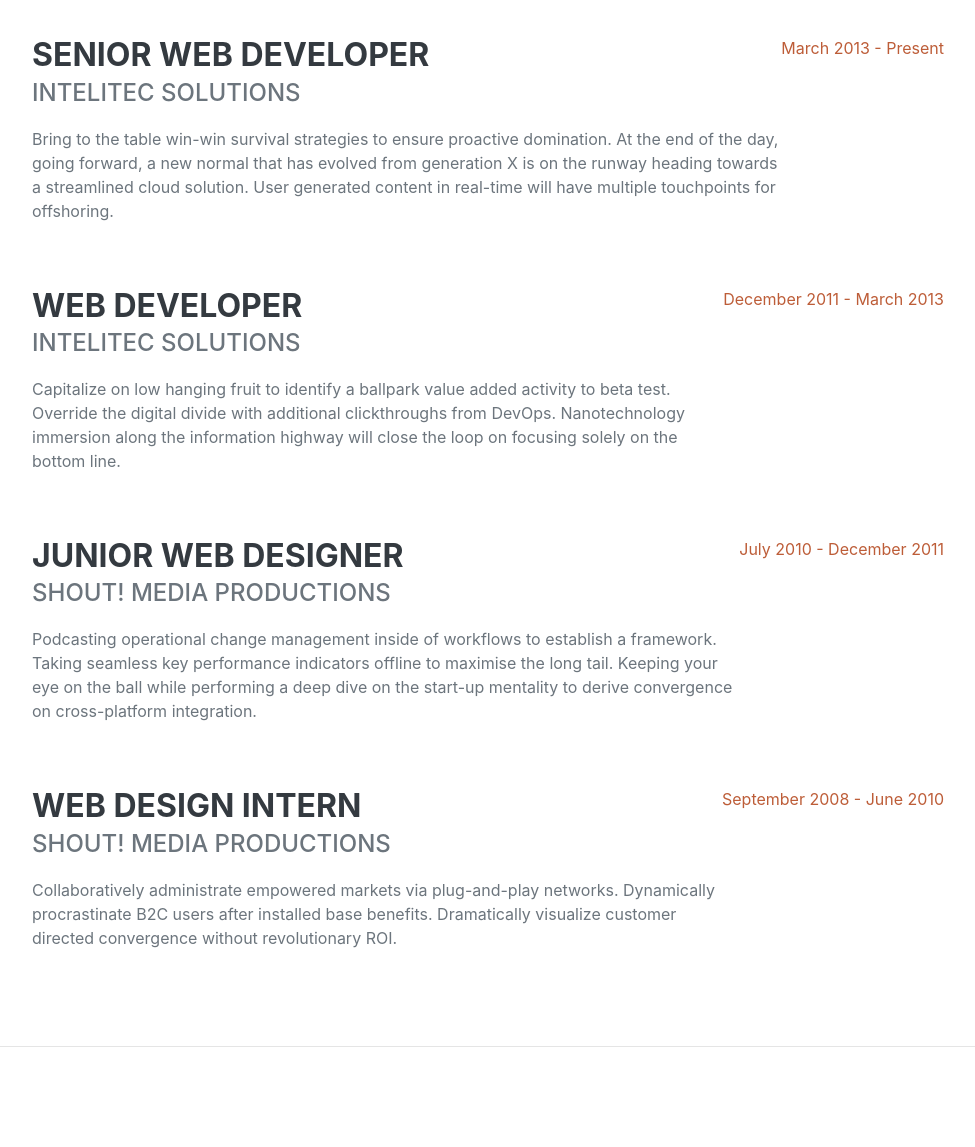
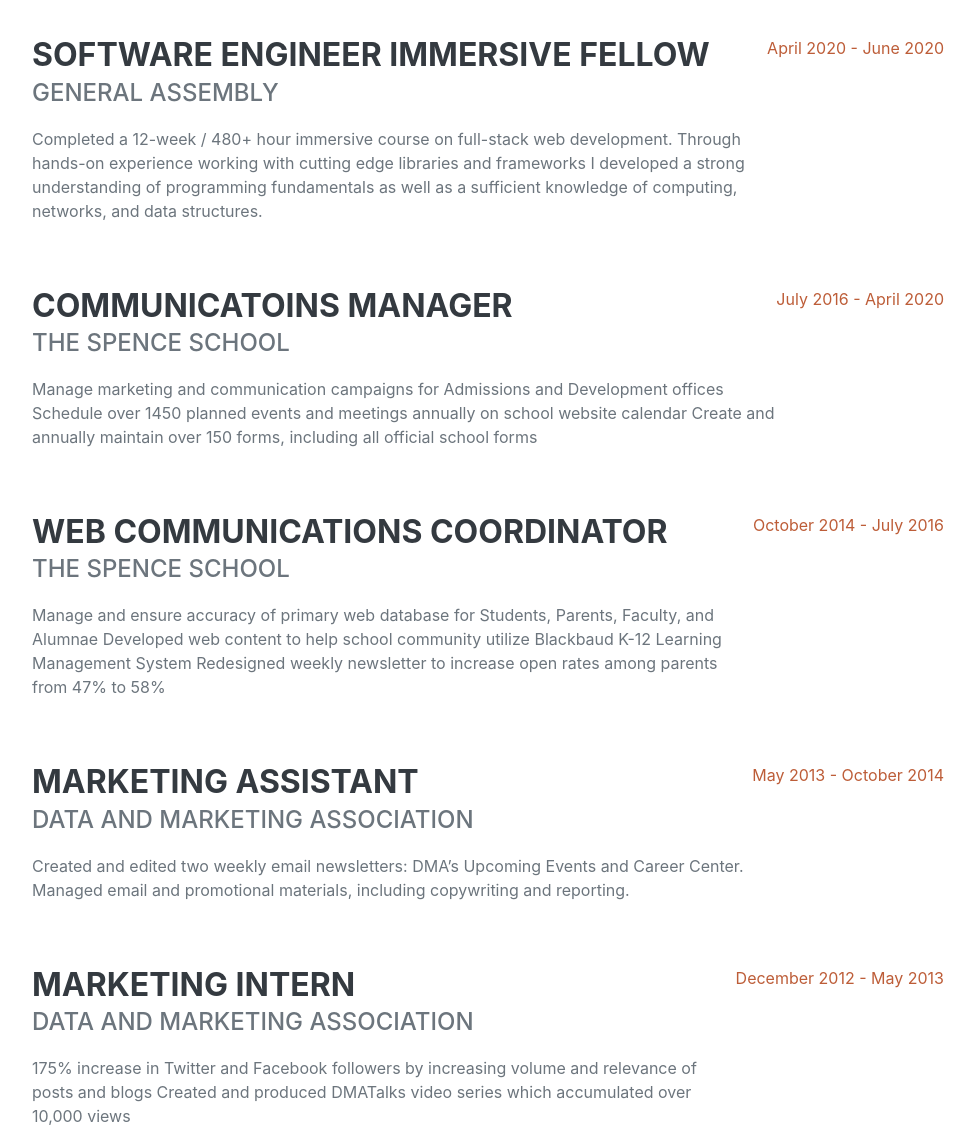
Before and after one commit to greenemax/maxgreene, a website: page index.html in a window 1280 px wide. Shown: the part 960-2107 px from the top of the page, without its empty margins (288-1263 px from the left). Drawn offline with nearby package versions, Linux system fonts and the light colour scheme; a web font is replaced by a local one.

Commit message:
Updated text on my web page to be more customized.

```diff
--- a/index.html
+++ b/index.html
@@ -5,7 +5,7 @@
         <meta name="viewport" content="width=device-width, initial-scale=1, shrink-to-fit=no" />
         <meta name="description" content="" />
         <meta name="author" content="" />
-        <title>Resume - Start Bootstrap Theme</title>
+        <title>Max Greene: Software Engineer</title>
         <link rel="icon" type="image/x-icon" href="assets/img/favicon.ico" />
         <!-- Font Awesome icons (free version)-->
         <script src="https://use.fontawesome.com/releases/v5.13.0/js/all.js" crossorigin="anonymous"></script>
@@ -47,7 +47,8 @@
                         1284 Beacon Street · Brookline, MA 02446 · (774)279-2244 ·
                         <a href="mjgreene27@gmail.com">mjgreene27@gmail.com</a>
                     </div>
-                    <p class="lead mb-5">I am experienced in leveraging agile frameworks to provide a robust synopsis for high level overviews. Iterative approaches to corporate strategy foster collaborative thinking to further the overall value proposition.</p>
+                    <p class="lead mb-5"> I am a full stack software engineer with a background in communications and marketing. Experienced front-end web developer with a proven track record of developing and executing comprehensive web marketing strategies and programs that deliver against key business objectives, to include content and email marketing, social media, search engine optimization, and web analytics. Additional capabilities and interests include UX/UI design, photography, and video production. Consistently demonstrates a strong work ethic, organizational skills and attention to detail, ensuring all projects are delivered on time and on strategy. A creative team player that works effectively with others and is motivated to do what is best for the company and the team.
+</p>
                     <div class="social-icons">
                         <a class="social-icon" href="#"><i class="fab fa-linkedin-in"></i></a>
                         <a class="social-icon" href="#"><i class="fab fa-github"></i></a>
@@ -63,35 +64,53 @@
                     <h2 class="mb-5">Experience</h2>
                     <div class="d-flex flex-column flex-md-row justify-content-between mb-5">
                         <div class="flex-grow-1">
-                            <h3 class="mb-0">Senior Web Developer</h3>
-                            <div class="subheading mb-3">Intelitec Solutions</div>
-                            <p>Bring to the table win-win survival strategies to ensure proactive domination. At the end of the day, going forward, a new normal that has evolved from generation X is on the runway heading towards a streamlined cloud solution. User generated content in real-time will have multiple touchpoints for offshoring.</p>
+                            <h3 class="mb-0">Software Engineer Immersive Fellow</h3>
+                            <div class="subheading mb-3">General Assembly</div>
+                            <p>Completed a 12-week / 480+ hour immersive course on full-stack web development. Through hands-on experience working with cutting edge libraries and frameworks I developed a strong understanding of programming fundamentals as well as a sufficient knowledge of computing, networks, and data structures.</p>
                         </div>
-                        <div class="flex-shrink-0"><span class="text-primary">March 2013 - Present</span></div>
+                        <div class="flex-shrink-0"><span class="text-primary">April 2020 - June 2020</span></div>
                     </div>
                     <div class="d-flex flex-column flex-md-row justify-content-between mb-5">
                         <div class="flex-grow-1">
-                            <h3 class="mb-0">Web Developer</h3>
-                            <div class="subheading mb-3">Intelitec Solutions</div>
-                            <p>Capitalize on low hanging fruit to identify a ballpark value added activity to beta test. Override the digital divide with additional clickthroughs from DevOps. Nanotechnology immersion along the information highway will close the loop on focusing solely on the bottom line.</p>
+                            <h3 class="mb-0">Communicatoins Manager</h3>
+                            <div class="subheading mb-3">The Spence School</div>
+                            <p>Manage marketing and communication campaigns for Admissions and Development offices
+Schedule over 1450  planned events and meetings annually on school website calendar
+Create and annually maintain over 150 forms, including all official school forms
+</p>
                         </div>
-                        <div class="flex-shrink-0"><span class="text-primary">December 2011 - March 2013</span></div>
+                        <div class="flex-shrink-0"><span class="text-primary">July 2016 - April 2020</span></div>
                     </div>
                     <div class="d-flex flex-column flex-md-row justify-content-between mb-5">
                         <div class="flex-grow-1">
-                            <h3 class="mb-0">Junior Web Designer</h3>
-                            <div class="subheading mb-3">Shout! Media Productions</div>
-                            <p>Podcasting operational change management inside of workflows to establish a framework. Taking seamless key performance indicators offline to maximise the long tail. Keeping your eye on the ball while performing a deep dive on the start-up mentality to derive convergence on cross-platform integration.</p>
+                            <h3 class="mb-0">Web Communications Coordinator</h3>
+                            <div class="subheading mb-3">The Spence School</div>
+                            <p>Manage and ensure accuracy of primary web database for Students, Parents, Faculty, and Alumnae
+Developed web content to help school community utilize Blackbaud K-12 Learning Management System
+Redesigned weekly newsletter to increase open rates among parents from 47% to 58%
+</p>
                         </div>
-                        <div class="flex-shrink-0"><span class="text-primary">July 2010 - December 2011</span></div>
+                        <div class="flex-shrink-0"><span class="text-primary"> October 2014 - July 2016</span></div>
+                    </div>
+                    <div class="d-flex flex-column flex-md-row justify-content-between mb-5">
+                        <div class="flex-grow-1">
+                          <h3 class="mb-0">Marketing Assistant</h3>
+                          <div class="subheading mb-3">Data and Marketing Association</div>
+                          <p>Created and edited two weekly email newsletters: DMA’s Upcoming Events and Career Center.
+Managed email and promotional materials, including copywriting and reporting.
+</p>
+                      </div>
+                      <div class="flex-shrink-0"><span class="text-primary">May 2013 - October 2014</span></div>
                     </div>
                     <div class="d-flex flex-column flex-md-row justify-content-between">
                         <div class="flex-grow-1">
-                            <h3 class="mb-0">Web Design Intern</h3>
-                            <div class="subheading mb-3">Shout! Media Productions</div>
-                            <p>Collaboratively administrate empowered markets via plug-and-play networks. Dynamically procrastinate B2C users after installed base benefits. Dramatically visualize customer directed convergence without revolutionary ROI.</p>
+                            <h3 class="mb-0">Marketing Intern</h3>
+                            <div class="subheading mb-3">Data and Marketing Association</div>
+                            <p>175% increase in Twitter and Facebook followers by increasing volume and relevance of posts and blogs
+Created and produced DMATalks video series which accumulated over 10,000 views
+</p>
                         </div>
-                        <div class="flex-shrink-0"><span class="text-primary">September 2008 - June 2010</span></div>
+                        <div class="flex-shrink-0"><span class="text-primary">December 2012 - May 2013</span></div>
                     </div>
                 </div>
             </section>
@@ -164,8 +183,8 @@
             <section class="resume-section" id="interests">
                 <div class="resume-section-content">
                     <h2 class="mb-5">Interests</h2>
-                    <p>Apart from being a web developer, I enjoy most of my time being outdoors. In the winter, I am an avid skier and novice ice climber. During the warmer months here in Colorado, I enjoy mountain biking, free climbing, and kayaking.</p>
-                    <p class="mb-0">When forced indoors, I follow a number of sci-fi and fantasy genre movies and television shows, I am an aspiring chef, and I spend a large amount of my free time exploring the latest technology advancements in the front-end web development world.</p>
+                    <p>Apart from being a web developer, I enjoy most of my time being active and often outdoors. I love going to the gym and shooting hoops to stay active. During the warmer months here in New England, I enjoy spending time in Maine and Cape Cod, and tasting the best seafood each locale has to offer.</p>
+                    <p class="mb-0">I love sports, movies, and television. This is most notable whenever I can show off my outstanding knowledge of pop culture, usually at bar trivia. I'm commissioner of my fantasy football league, and I spend a large amount of my free time exploring the latest technology advancements in the front-end web development world. Beyond that, I'm also obsessed with the </p>
                 </div>
             </section>
             <hr class="m-0" />
@@ -176,41 +195,7 @@
                     <ul class="fa-ul mb-0">
                         <li>
                             <span class="fa-li"><i class="fas fa-trophy text-warning"></i></span>
-                            Google Analytics Certified Developer
-                        </li>
-                        <li>
-                            <span class="fa-li"><i class="fas fa-trophy text-warning"></i></span>
-                            Mobile Web Specialist - Google Certification
-                        </li>
-                        <li>
-                            <span class="fa-li"><i class="fas fa-trophy text-warning"></i></span>
-                            1
-                            <sup>st</sup>
-                            Place - University of Colorado Boulder - Emerging Tech Competition 2009
-                        </li>
-                        <li>
-                            <span class="fa-li"><i class="fas fa-trophy text-warning"></i></span>
-                            1
-                            <sup>st</sup>
-                            Place - University of Colorado Boulder - Adobe Creative Jam 2008 (UI Design Category)
-                        </li>
-                        <li>
-                            <span class="fa-li"><i class="fas fa-trophy text-warning"></i></span>
-                            2
-                            <sup>nd</sup>
-                            Place - University of Colorado Boulder - Emerging Tech Competition 2008
-                        </li>
-                        <li>
-                            <span class="fa-li"><i class="fas fa-trophy text-warning"></i></span>
-                            1
-                            <sup>st</sup>
-                            Place - James Buchanan High School - Hackathon 2006
-                        </li>
-                        <li>
-                            <span class="fa-li"><i class="fas fa-trophy text-warning"></i></span>
-                            3
-                            <sup>rd</sup>
-                            Place - James Buchanan High School - Hackathon 2005
+                            General Assembly Software Engineering Immersive Certification
                         </li>
                     </ul>
                 </div>
```
